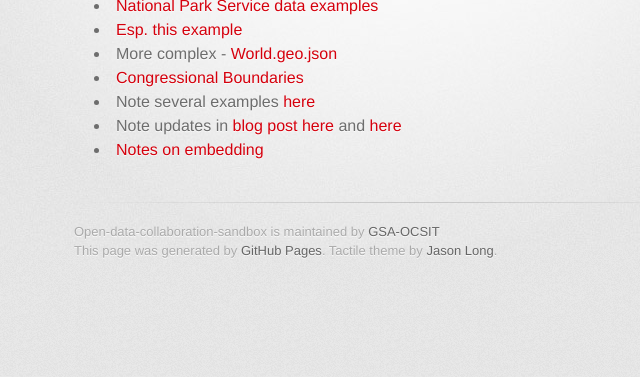
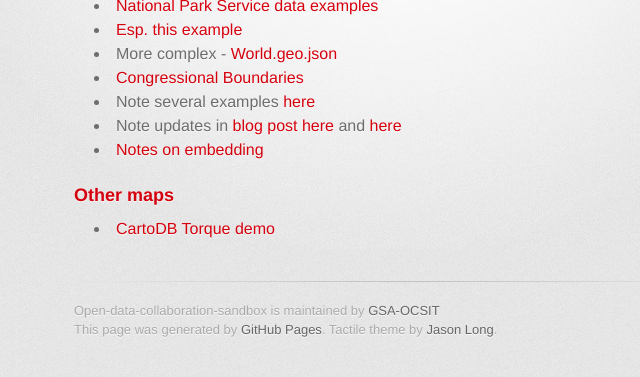
Before and after one commit to GSA/Open-Data-Collaboration-Sandbox, a Jekyll site: the page built from geojson-in-github.md, in a window 1280 px wide, cut to the strip 324-701 px from the top of the page. Shown: the whole strip, without its empty margins (256-896 px from the left). Built offline with Jekyll 4.4.1, drawn with Linux system fonts in a browser that asks for light colours; some web fonts are replaced.

Commit message:
Update geojson-in-github.md

```diff
--- a/geojson-in-github.md
+++ b/geojson-in-github.md
@@ -17,3 +17,7 @@
 * Note several examples [here](https://github.com/stars/benbalter)
 * Note updates in [blog post here](https://help.github.com/articles/mapping-geojson-files-on-github) and [here](https://github.com/blog/1772-diffable-more-customizable-maps)
 * [Notes on embedding](https://help.github.com/articles/mapping-geojson-files-on-github)
+
+
+### Other maps
+* [CartoDB Torque demo](http://cartodb.github.io/torque/)
```
